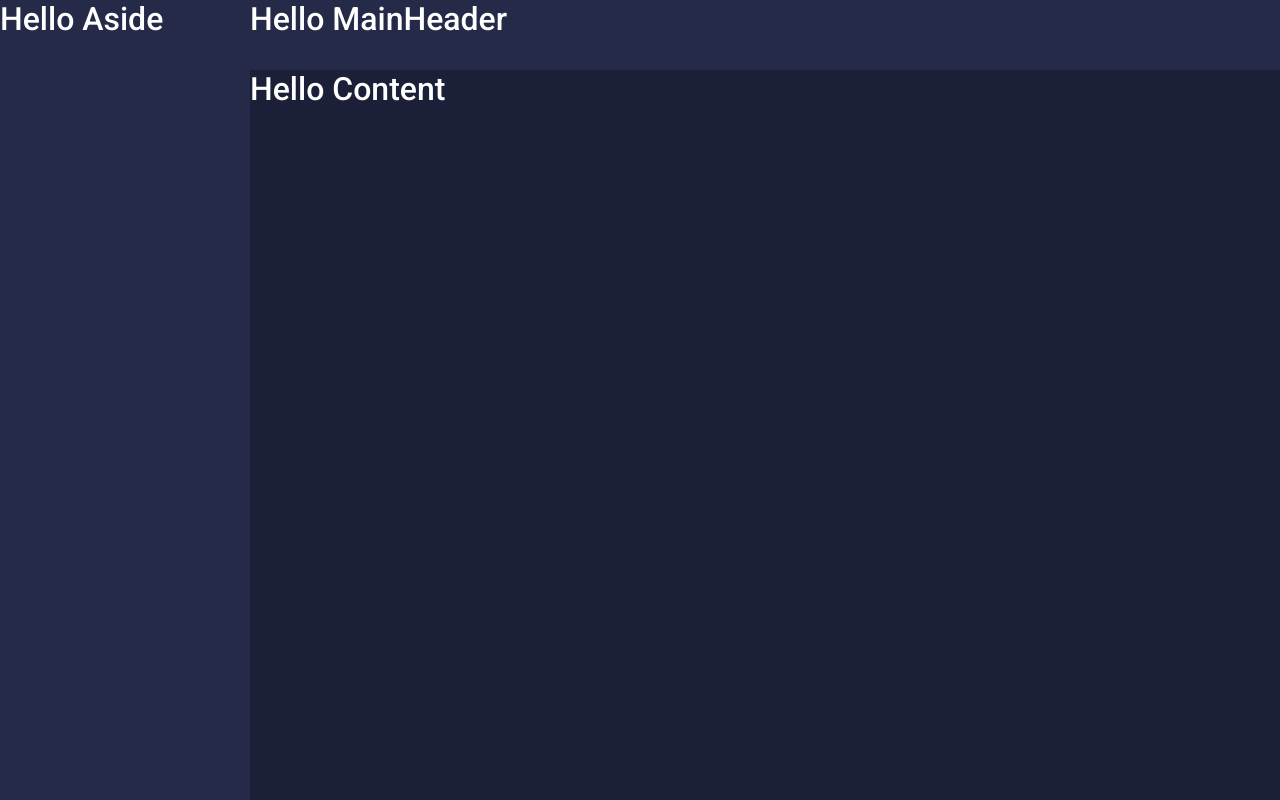
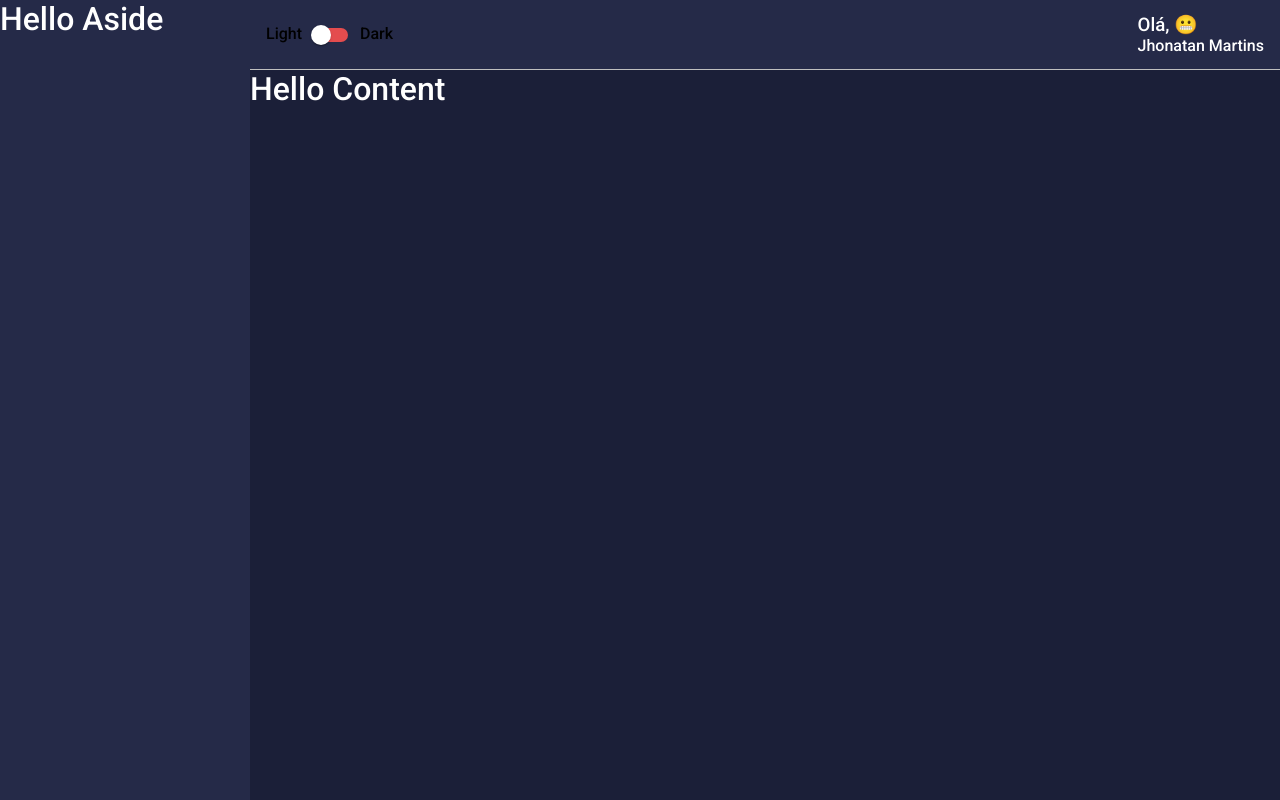
Before and after one commit to jmmartins123/Dashboard-study-, a React (Create React App) app: page / in a window 1280 px wide. Built offline with nearby package versions, Linux system fonts and the light colour scheme.

Commit message:
button link e dark ok

```diff
--- a/package.json
+++ b/package.json
@@ -3,9 +3,13 @@
   "version": "0.1.0",
   "private": true,
   "dependencies": {
+    "@emotion/react": "^11.8.2",
+    "@emotion/styled": "^11.8.1",
+    "@mui/material": "^5.5.2",
     "react": "^17.0.2",
     "react-dom": "^17.0.2",
     "react-scripts": "5.0.0",
+    "react-switch": "^6.0.0",
     "styled-components": "^5.3.3",
     "web-vitals": "^2.1.4"
   },
--- a/src/components/MainHeader/index.tsx
+++ b/src/components/MainHeader/index.tsx
@@ -1,10 +1,33 @@
-import React from "react";
-import { Container } from "./style";
+//**O hook UseMemo serve para decorar um VALOR que e é disparado automaticamente quando o mesmo é alterado | ESTRUTURA: useMemo(() => {}, []);  */
+//**O hook  UseCallback serve para decorar a FUNÇÃO e é disparado automaticamente quando esta é alterada */
+
+import React, {useMemo}from "react";
+import emojis from "../../utils/emojis";
+import { Toggle } from "../Toggle";
+
+import {
+    PrincipalContainer,
+    Profile,
+    Welcome,
+    UserName
+} from "./style";
 
 export const MainHeader: React.FC = () => {
+
+    const emoji = useMemo(() => {
+        const indice = Math.floor(Math.random() * emojis.length); //Math.floor = arredonda valores | Math.random = cria valores aleatórios
+        return emojis[indice];
+    }, []);
+
     return (
-        <Container>
-            <h1>Hello MainHeader</h1>
-        </Container>
+        <PrincipalContainer>
+            <Toggle />
+
+            <Profile>
+                <Welcome>Olá, {emoji}</Welcome>
+                <UserName>Jhonatan Martins</UserName>
+            </Profile>
+
+        </PrincipalContainer>
     );
 }
--- a/src/components/MainHeader/style.ts
+++ b/src/components/MainHeader/style.ts
@@ -1,11 +1,32 @@
 import styled from "styled-components";
 
 //***background-color: ${props => props.theme.colors.primary} = desinstruturação; Atribui uma nova propriedade ao meu styled DefaultTheme no styled components e repassei como módulo externo.
+//***As propriedades de tema estão disponíveis por causa do ThemeProvider declarado no App.tsx
 
-
-export const Container = styled.div`
+const PrincipalContainer = styled.div`
     grid-area: MH;
 
+    background: ${props => props.theme.colors.secondary};
+    display: flex;
+    justify-content: space-between;
+    align-items: center;
+    padding: 0 1rem;
+    border-bottom: 1px solid ${props => props.theme.colors.gray};
+`;
+
+const Profile = styled.div`
     color: ${props => props.theme.colors.white};
-    background: ${props => props.theme.colors.secondary};
 `;
+
+const Welcome = styled.h3`
+`;
+
+const UserName = styled.span`
+`;
+
+export {
+    PrincipalContainer,
+    Profile,
+    Welcome,
+    UserName
+}
--- /dev/null
+++ b/src/components/Toggle/index.tsx
@@ -0,0 +1,26 @@
+import React from "react";
+// import Switch from 'react-switch';
+import Switch from '@mui/material/Switch';
+
+import {
+    Container,
+    ToggleLabel
+} from "./styles";
+
+const Toggle: React.FC = () => {
+
+    return(
+        <>
+            <Container>
+                <ToggleLabel>Light</ToggleLabel>
+                <Switch
+                    onChange={() => console.log('funcionou')}
+                />
+                <ToggleLabel>Dark</ToggleLabel>
+            </Container>
+        </>
+    );
+}
+
+
+export {Toggle}
--- /dev/null
+++ b/src/components/Toggle/styles.ts
@@ -0,0 +1,26 @@
+import styled from "styled-components";
+
+const Container = styled.div`
+    .MuiSwitch-switchBase.Mui-checked + .MuiSwitch-track{
+        background: ${props => props.theme.colors.info};
+        opacity: 1;
+    }
+
+    .MuiSwitch-switchBase.Mui-checked{
+        color: ${props => props.theme.colors.white};
+    }
+
+    .MuiSwitch-track{
+        background: ${props => props.theme.colors.warning};
+        opacity: 1;
+    }
+`;
+
+const ToggleLabel = styled.span`
+
+`;
+
+export {
+    Container,
+    ToggleLabel
+}
--- /dev/null
+++ b/src/utils/emojis.ts
@@ -0,0 +1 @@
+export default [ '😜', '😝', '😋', '😉', '😬', '🤑'];
```
Also changed, not shown: 1 other file (tests, documents, lock files or other folders).
